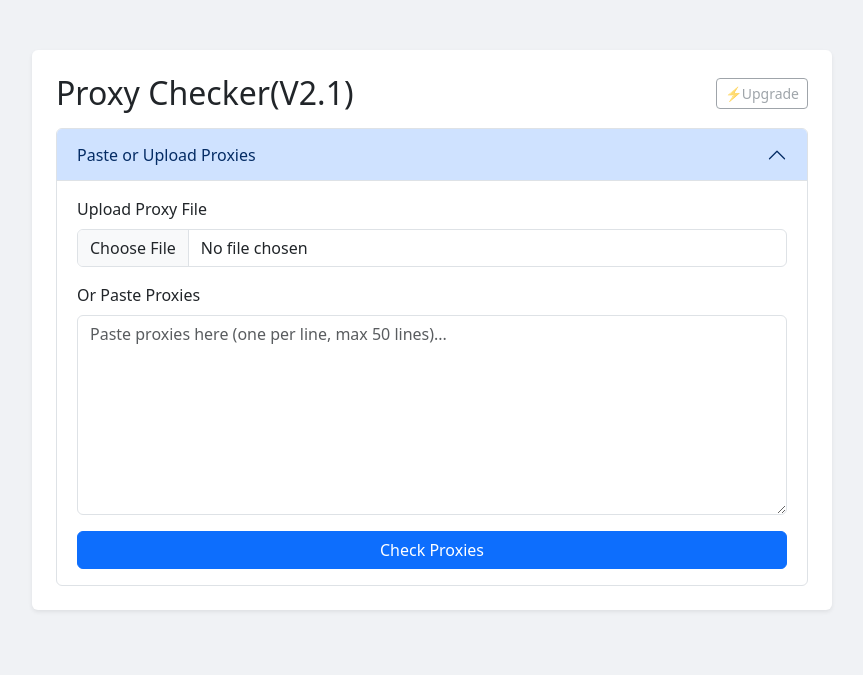
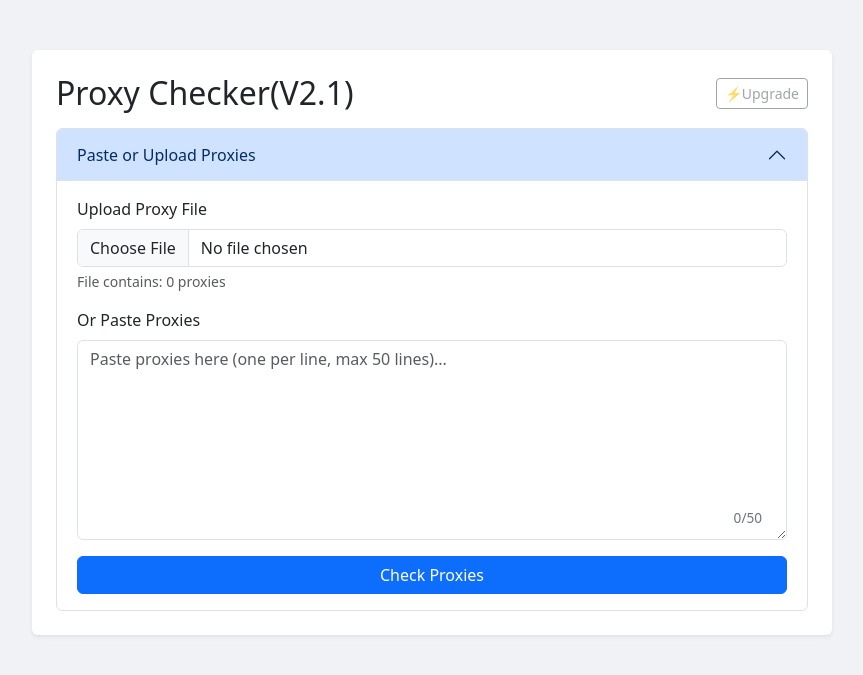
Before and after one commit to elishakip1/proxy-checker-app, a Flask app: page / in a window 1280 px wide. Shown: the top 675 px of the page, without its empty margins (208-1071 px from the left). Run offline with Flask 3, Linux system fonts and the light colour scheme.

Commit message:
Update index.html

```diff
--- a/templates/index.html
+++ b/templates/index.html
@@ -38,6 +38,30 @@
             opacity: 0.5;
             cursor: not-allowed;
         }
+        .proxy-counter {
+            position: absolute;
+            right: 20px;
+            bottom: 10px;
+            font-size: 0.85rem;
+            color: #6c757d;
+            background: rgba(255, 255, 255, 0.8);
+            padding: 2px 5px;
+            border-radius: 3px;
+        }
+        .counter-error {
+            color: #dc3545;
+            font-weight: bold;
+        }
+        .counter-warning {
+            color: #ffc107;
+            font-weight: bold;
+        }
+        .counter-ok {
+            color: #198754;
+        }
+        .textarea-container {
+            position: relative;
+        }
     </style>
 </head>
 <body>
@@ -60,14 +84,18 @@
                 </h2>
                 <div id="proxyForm" class="accordion-collapse collapse {% if not results %}show{% endif %}" aria-labelledby="formHeading" data-bs-parent="#proxyAccordion">
                     <div class="accordion-body">
-                        <form method="POST" enctype="multipart/form-data">
+                        <form method="POST" enctype="multipart/form-data" id="proxyFormElement">
                             <div class="mb-3">
                                 <label for="proxyfile" class="form-label">Upload Proxy File</label>
-                                <input type="file" class="form-control" name="proxyfile" onchange="checkFileLines(this)">
+                                <input type="file" class="form-control" name="proxyfile" id="proxyfile" onchange="checkFileLines(this)">
+                                <div class="form-text" id="fileCounter">File contains: 0 proxies</div>
                             </div>
                             <div class="mb-3">
                                 <label for="proxytext" class="form-label">Or Paste Proxies</label>
-                                <textarea name="proxytext" id="proxytext" class="form-control textarea-box" placeholder="Paste proxies here (one per line, max 50 lines)..." oninput="limitProxyLines(this)"></textarea>
+                                <div class="textarea-container">
+                                    <textarea name="proxytext" id="proxytext" class="form-control textarea-box" placeholder="Paste proxies here (one per line, max 50 lines)..." oninput="updateProxyCounter(this)"></textarea>
+                                    <div class="proxy-counter" id="proxyCounter">0/50</div>
+                                </div>
                             </div>
                             <button type="submit" id="submitBtn" class="btn btn-primary w-100">Check Proxies</button>
                         </form>
@@ -102,13 +130,32 @@
 
     <script>
         let trackedProxies = new Set();
-        const MAX_LINES = 50; // Client-side limit
+        const MAX_LINES = 50;
+        let fileLineCount = 0;
 
-        function limitProxyLines(textarea) {
-            const lines = textarea.value.split('\n');
-            if (lines.length > MAX_LINES) {
-                textarea.value = lines.slice(0, MAX_LINES).join('\n');
-                alert(`You can only enter a maximum of ${MAX_LINES} proxies at a time.`);
+        function updateProxyCounter(textarea) {
+            const lines = textarea.value.split('\n').filter(line => line.trim() !== '');
+            const count = lines.length;
+            const counter = document.getElementById('proxyCounter');
+            counter.textContent = `${count}/${MAX_LINES}`;
+
+            // Update styling based on count
+            if (count > MAX_LINES) {
+                counter.className = 'proxy-counter counter-error';
+                document.getElementById('submitBtn').disabled = true;
+            } else if (count === MAX_LINES) {
+                counter.className = 'proxy-counter counter-warning';
+                document.getElementById('submitBtn').disabled = false;
+            } else {
+                counter.className = 'proxy-counter counter-ok';
+                document.getElementById('submitBtn').disabled = false;
+            }
+
+            // Update file counter if textarea has content
+            if (count > 0) {
+                document.getElementById('fileCounter').textContent = "File upload will be ignored";
+            } else {
+                document.getElementById('fileCounter').textContent = `File contains: ${fileLineCount} proxies`;
             }
         }
 
@@ -117,14 +164,27 @@
             if (file) {
                 const reader = new FileReader();
                 reader.onload = function(e) {
-                    const lines = e.target.result.split('\n');
-                    if (lines.length > MAX_LINES) {
-                        alert(`The uploaded file contains more than ${MAX_LINES} lines. Only the first ${MAX_LINES} lines will be processed by the server.`);
-                        // Note: Client-side file input cannot be directly trimmed before submission.
-                        // The server-side (app.py) will enforce the hard limit.
+                    const lines = e.target.result.split('\n').filter(line => line.trim() !== '');
+                    fileLineCount = lines.length;
+                    const fileCounter = document.getElementById('fileCounter');
+
+                    if (fileLineCount > MAX_LINES) {
+                        fileCounter.innerHTML = `<span class="counter-error">File contains: ${fileLineCount} proxies (max ${MAX_LINES})</span>`;
+                        document.getElementById('submitBtn').disabled = true;
+                    } else {
+                        fileCounter.innerHTML = `File contains: <span class="counter-ok">${fileLineCount}</span> proxies`;
+                        document.getElementById('submitBtn').disabled = false;
                     }
+
+                    // Clear textarea when file is selected
+                    document.getElementById('proxytext').value = '';
+                    document.getElementById('proxyCounter').textContent = '0/50';
+                    document.getElementById('proxyCounter').className = 'proxy-counter counter-ok';
                 };
                 reader.readAsText(file);
+            } else {
+                fileLineCount = 0;
+                document.getElementById('fileCounter').textContent = "File contains: 0 proxies";
             }
         }
 
@@ -177,8 +237,10 @@
             }).catch(error => console.error('Error tracking used proxy:', error));
         }
 
+        // Initialize counter
+        document.getElementById('proxyCounter').textContent = '0/50';
+
         {% if results %}
-        // Redirect to homepage after 5 minutes if results are shown
         setTimeout(function() {
             window.location.href = "/";
         }, 300000);
```
